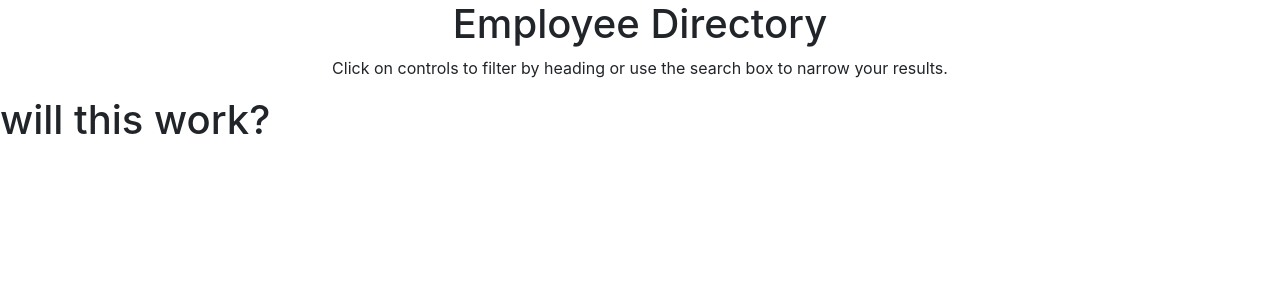
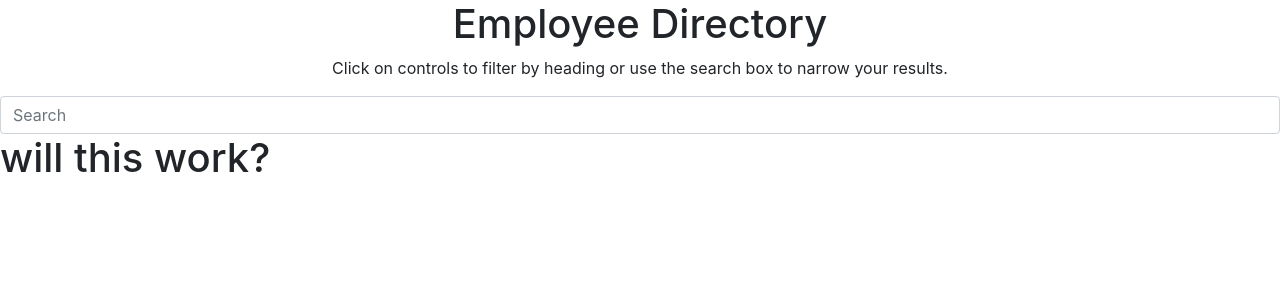
Before and after one commit to sharonkim09/react-employee-app, a React (Create React App) app: page / in a window 1280 px wide. Shown: the top 300 px of the page. Built offline with nearby package versions, Linux system fonts and the light colour scheme; no server answers.

Commit message:
added form input

```diff
--- a/src/App.js
+++ b/src/App.js
@@ -1,10 +1,12 @@
 import React from 'react';
 import SearchResultContainer from "./components/SearchResultContainer"
+import SearchForm from "./components/SearchForm"
 function App() {
   return (
     <div className="App">
     <h1 className="text-center">Employee Directory</h1>
     <p className="text-center">Click on controls to filter by heading or use the search box to narrow your results.</p>
+    <SearchForm/>
     <SearchResultContainer/>
     </div>
   );
--- /dev/null
+++ b/src/components/SearchForm.js
@@ -0,0 +1,17 @@
+import React from 'react';
+
+const SearchForm = (props) => {
+    return (
+        <div>
+            <input
+            type="text"
+            className="form-control"
+            placeholder="Search"
+            onChange=""
+            />
+
+        </div>
+    );
+};
+
+export default SearchForm;
```
